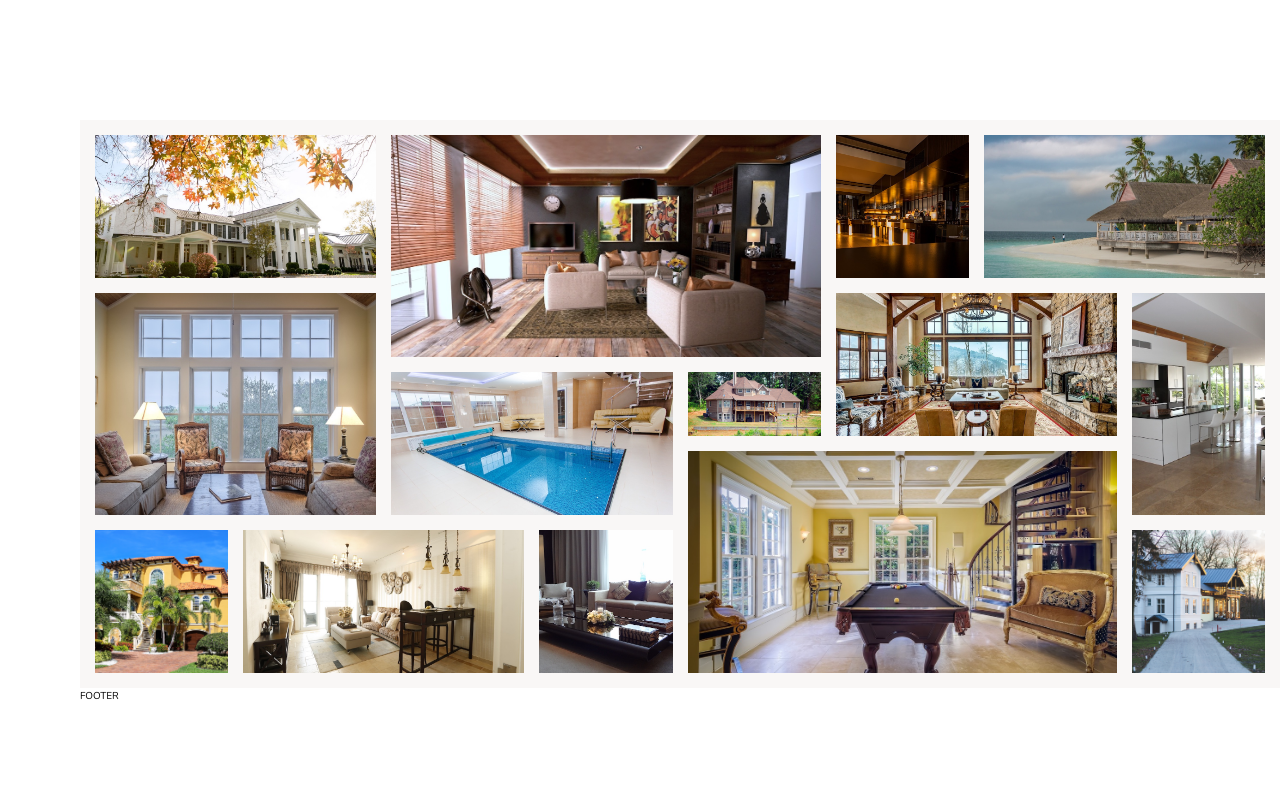
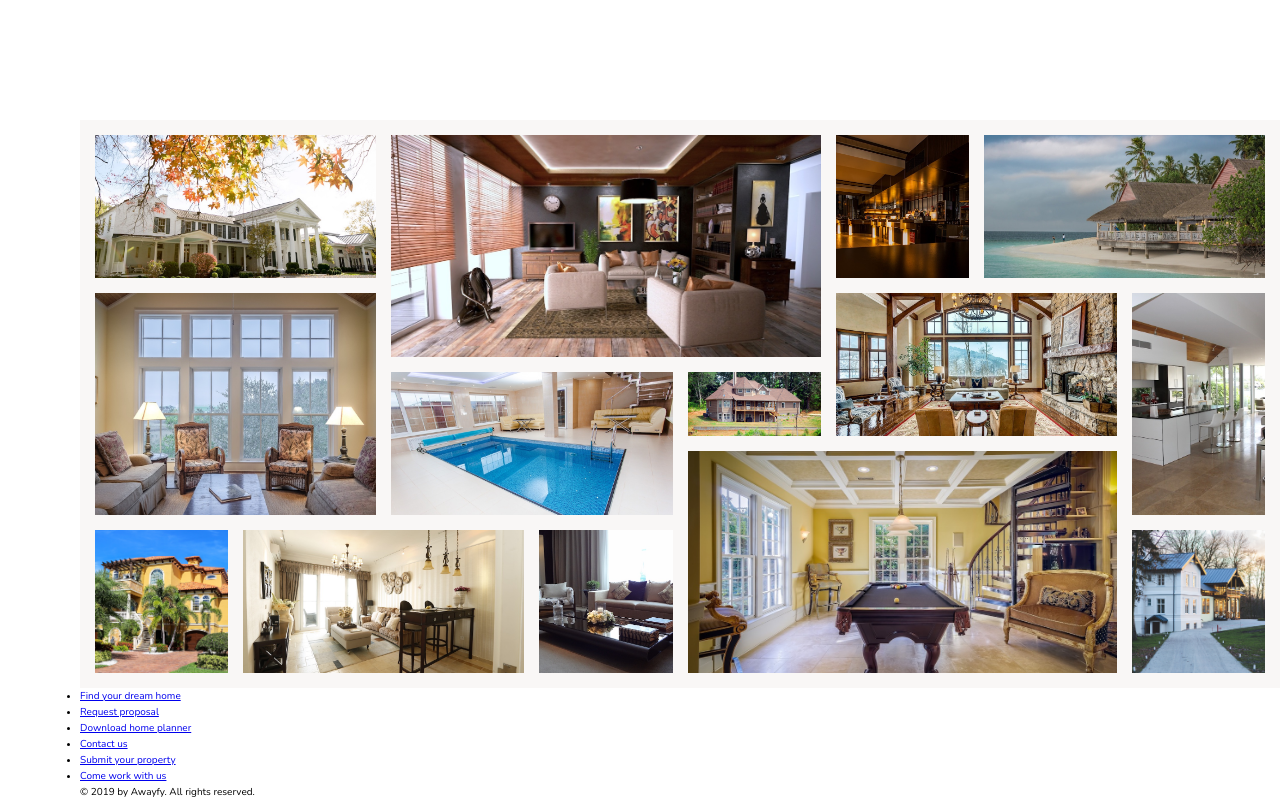
Before and after one commit to juliasj/awayfy, a website: page index.html in a window 1280 px wide. Shown: the part 2952-3752 px from the top of the page. Before the commit the page ends 3656 px from the top, so only its background shows below. Drawn offline with nearby package versions, Linux system fonts and the light colour scheme.

Commit message:
Add Footer markup

```diff
--- a/index.html
+++ b/index.html
@@ -305,7 +305,17 @@
         <figure class="gallery__item gallery__item--14"><img src="img/gal-14.jpeg" alt="Gallery image 14" class="gallery__img"></figure>
     </section>
     <footer class="footer">
-        FOOTER
+        <ul class="nav">
+            <li class="nav__item"><a href="#" class="nav__link">Find your dream home</a></li>
+            <li class="nav__item"><a href="#" class="nav__link">Request proposal</a></li>
+            <li class="nav__item"><a href="#" class="nav__link">Download home planner</a></li>
+            <li class="nav__item"><a href="#" class="nav__link">Contact us</a></li>
+            <li class="nav__item"><a href="#" class="nav__link">Submit your property</a></li>
+            <li class="nav__item"><a href="#" class="nav__link">Come work with us</a></li>
+        </ul>
+        <p class="copyright">
+            &copy; 2019 by Awayfy. All rights reserved.
+        </p>
     </footer>
 </body>
 
```
